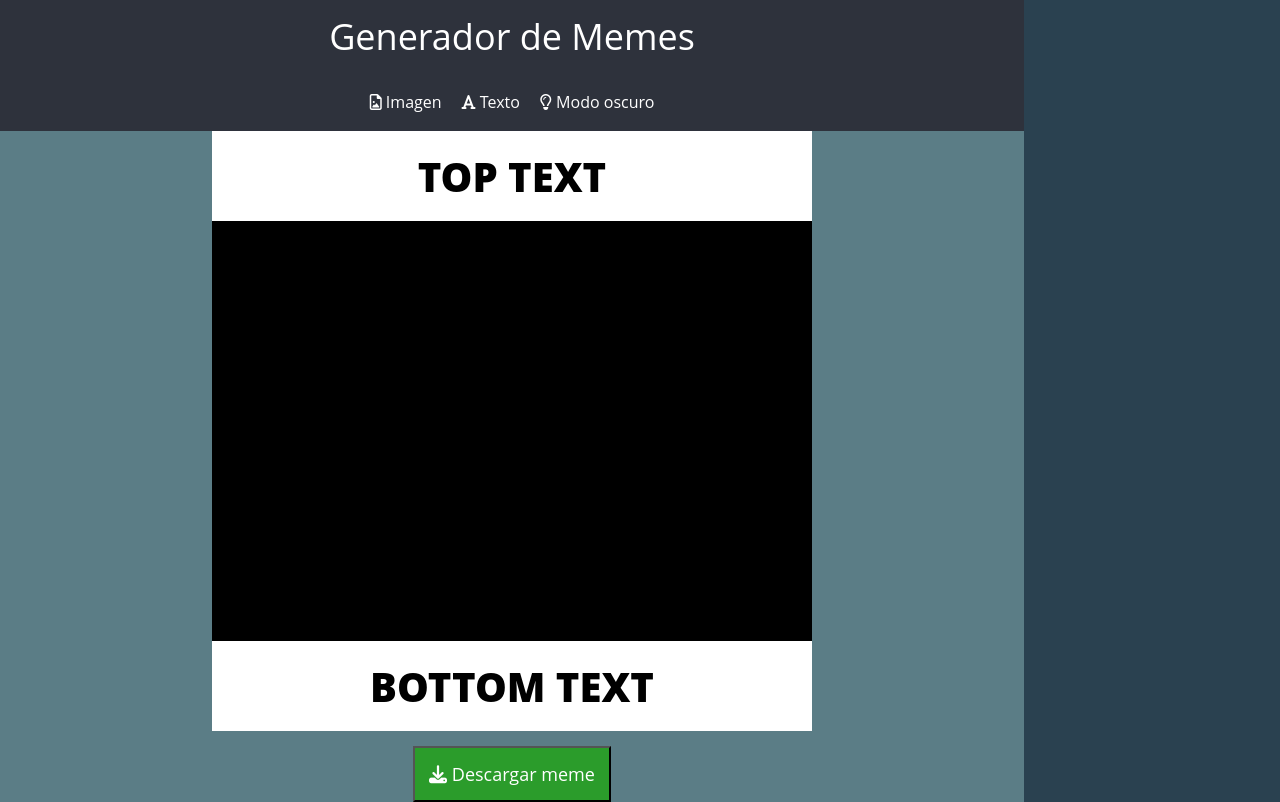
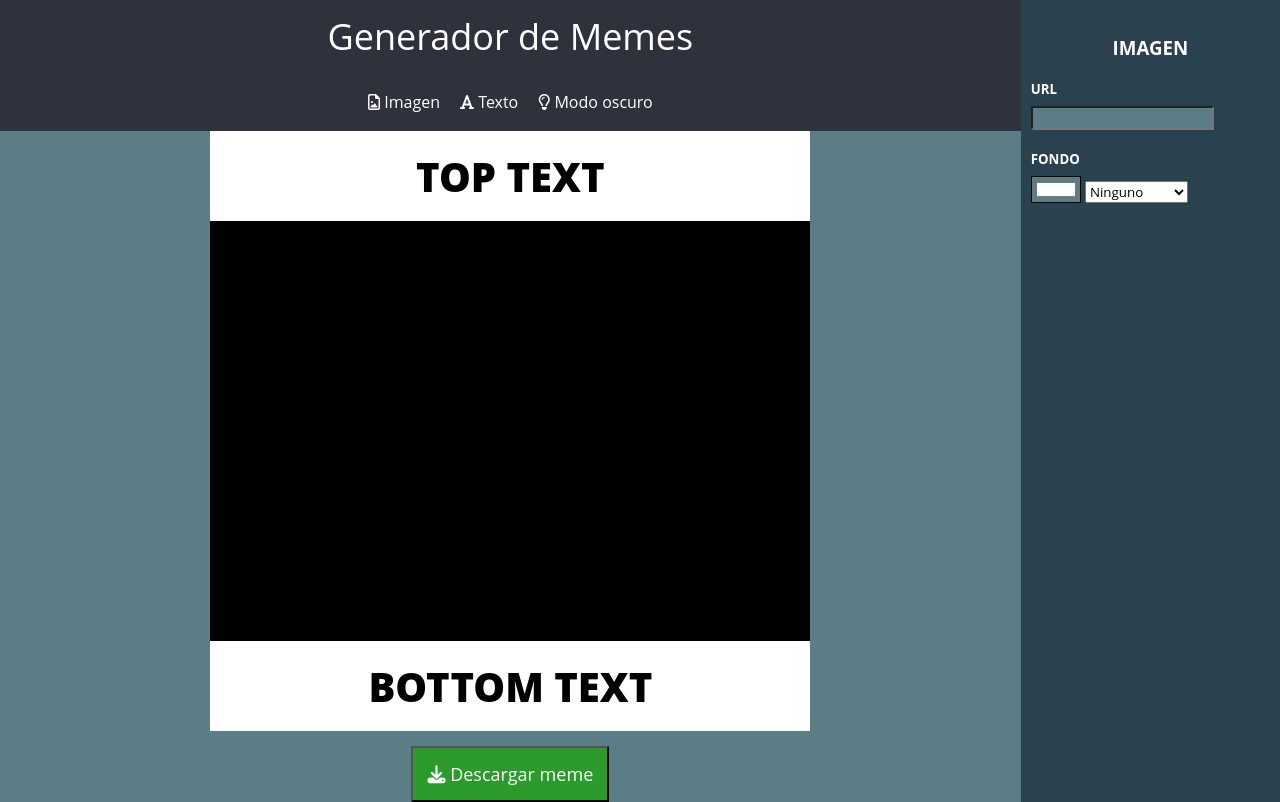
Before and after one commit to Carolinalmrz89/Editor-de-Memes, a plain HTML site: page index.html in a window 1280 px wide. Drawn offline with Linux system fonts and the light colour scheme; files whose address does not match are found by name.

Commit message:
Agregué inputs en el panel de imagen

```diff
--- a/css/style.css
+++ b/css/style.css
@@ -104,11 +104,6 @@ li{
     font-weight: 800;
 }
 
-aside{
-    width:25% ;
-    background-color:#2A4150 ;
-}
-
 .download{
     margin-top: 15px;
     background-color: rgb(43, 156, 43);
@@ -116,3 +111,31 @@ aside{
     color: white;
     font-size: 18px;
 }
+
+aside{
+    width:25% ;
+    background-color:#2A4150 ;
+    flex-direction: column;
+    padding: 10px;
+}
+
+.title-img{
+    justify-content: center;
+    align-items: center;
+
+}
+
+h3{
+    color: white;
+    padding-top: 25px;
+}
+
+h5{
+    color: white;
+    margin-bottom: 8px;
+    margin-top: 20px;
+}
+
+input{
+    background-color: #5B7D86;
+}
--- a/index.html
+++ b/index.html
@@ -52,8 +52,27 @@
 
       </main>
 
-      <aside>
-        <div class="right-panel">
+      <aside class="displayflex">
+        <div id="img-panel">
+            <div class="title-img displayflex">
+                <h3>IMAGEN</h3>
+            </div>
+
+            <h5>URL</h5>
+            <input type="url" class="">
+
+            <h5>FONDO</h5>
+            <div class="color-list">
+                <input type="color" value="#FFFFFF">
+                <select name="fondo" id="fondo">
+                    <option value="">Ninguno</option>
+                    <option value="">Aclarar</option>
+                    <option value="">Oscurecer</option>
+                    <option value="">Diferencia</option>
+                    <option value="">Luminosidad</option>
+                    <option value="">Multiplicar</option>
+                </select>
+            </div>
 
         </div>
      </aside>
```
